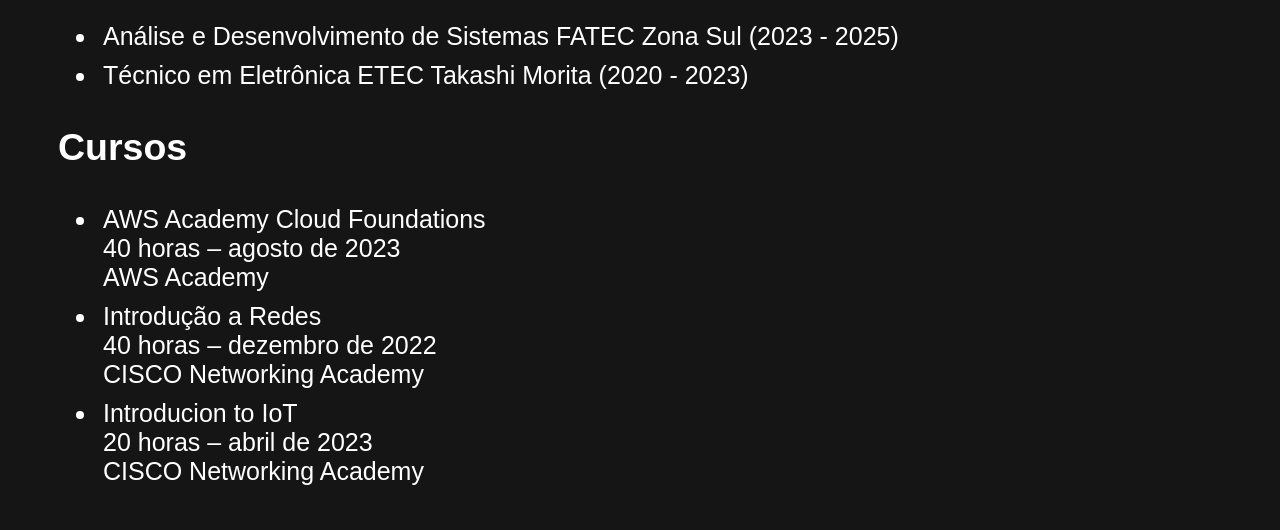
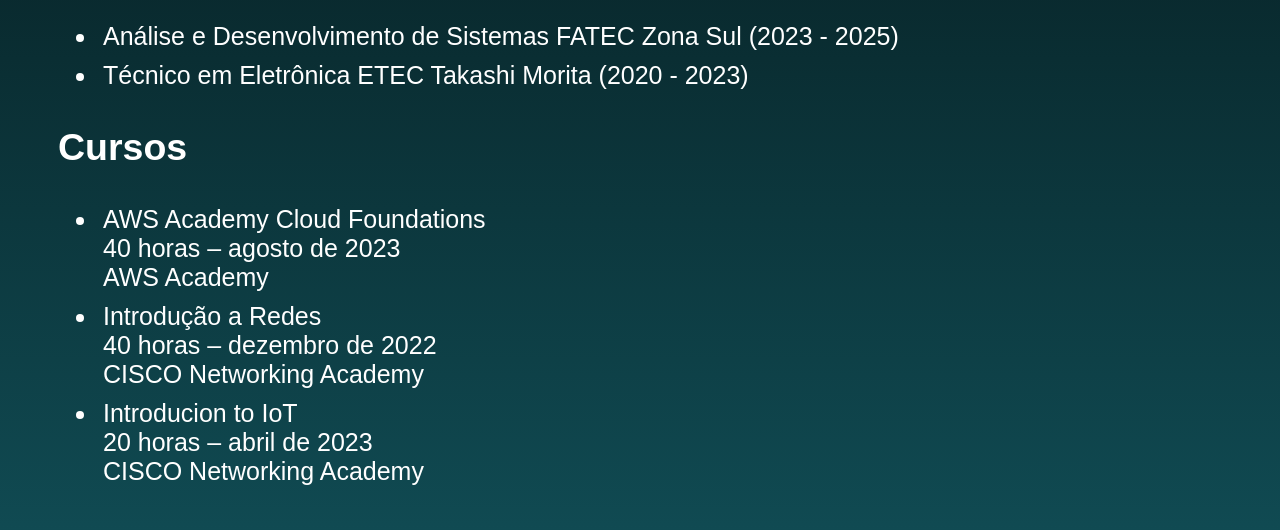
Before and after one commit to JeanLima2112/Portifolio--Jean-Lima, a plain HTML site: page index.html in a window 1280 px wide. Shown: the part 710-1240 px from the top of the page. Drawn offline with Linux system fonts and the light colour scheme.

Commit message:
gradient background

```diff
--- a/index.css
+++ b/index.css
@@ -1,6 +1,6 @@
 body{
     color: white;
-    background-color: rgba(0, 0, 0, 0.918);
+    background: linear-gradient(180deg,rgb(0, 0, 0),rgb(18, 83, 92));
     font-family: Arial, Helvetica, sans-serif;
     font-size: 25px;
 }
```
